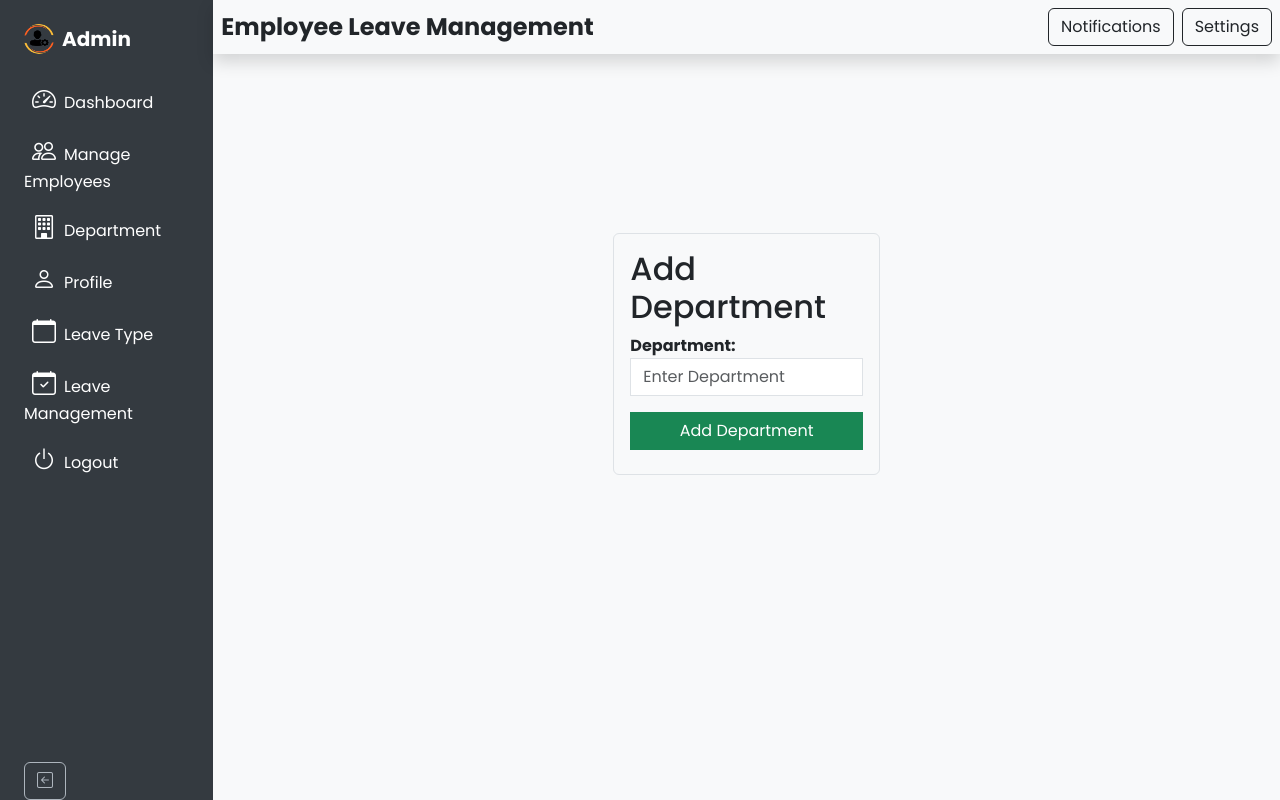
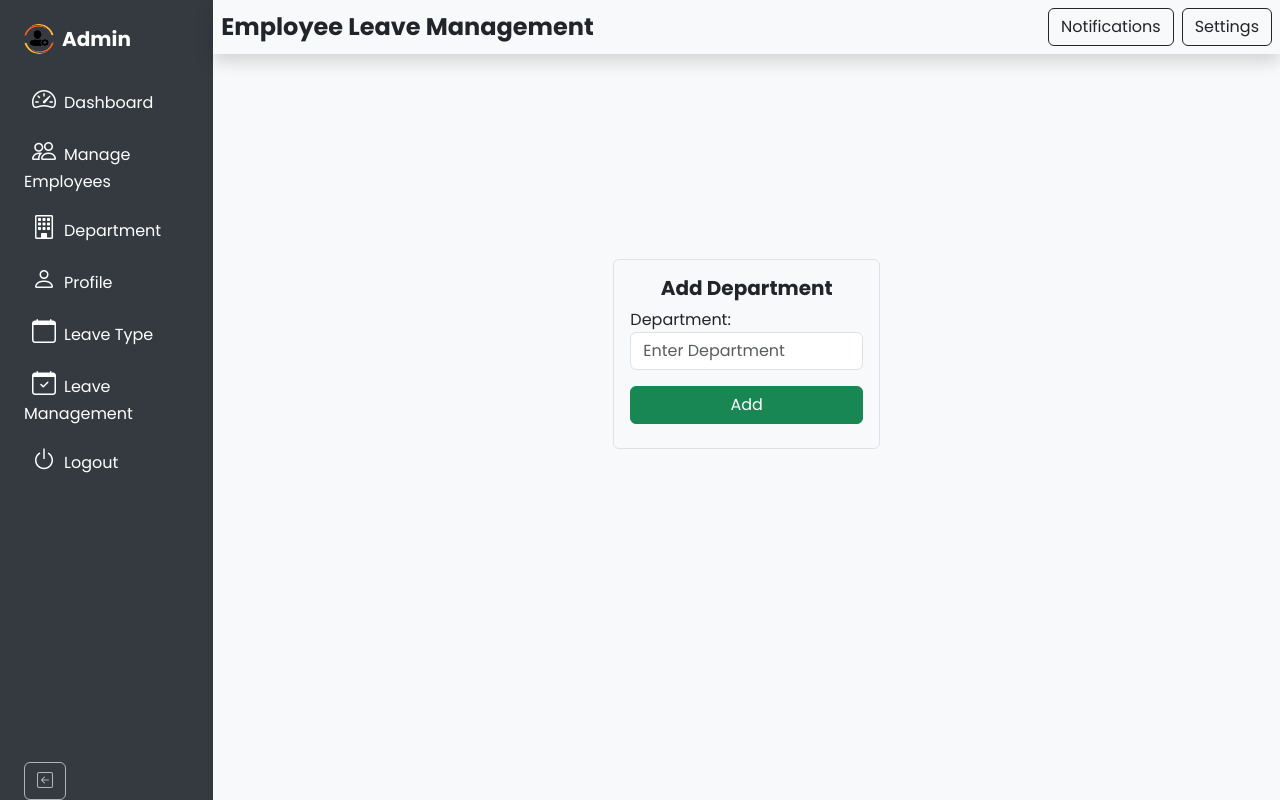
Before and after one commit to kanyijohn/Leave-Management-System, a React (Vite) app in the folder frontend/: page /dashboard/add_department in a window 1280 px wide. Built offline with nearby package versions, Linux system fonts and the light colour scheme.

Commit message:
UI/UX admin

```diff
--- a/frontend/src/Components/AddDepartment.jsx
+++ b/frontend/src/Components/AddDepartment.jsx
@@ -21,17 +21,19 @@ const AddDepartment = () => {
   return (
     <div className='d-flex justify-content-center align-items-center h-75'>
         <div className='p-3 rounded w-25 border'>
-            <h2>Add Department</h2>
+            <h5 className='text-center'><strong>Add Department</strong></h5>
             <form onSubmit={handleSubmit}>
                 <div className='mb-3'>
-                    <label htmlFor="department"><strong>Department:</strong></label>
+                    <label htmlFor="department">Department:</label>
                     <input type="text" name='department' placeholder='Enter Department'
-                     onChange={(e) => setDepartment(e.target.value)} className='form-control rounded-0'/>
+                     onChange={(e) => setDepartment(e.target.value)} className='form-control rounded'
+                     />
                 </div>
-                <button className='btn btn-success w-100 rounded-0 mb-2'>Add Department</button>
+                <button className='btn btn-success w-100 rounded mb-2'>Add</button>
             </form>
         </div>
     </div>
+
   )
 }
 
--- a/frontend/src/Components/AddEmployee.jsx
+++ b/frontend/src/Components/AddEmployee.jsx
@@ -129,8 +129,10 @@ const AddEmployee = () => {
             </select>
           </div>
           <div className="col-12">
-            <button type="submit" className="btn btn-primary w-100">
-              Add Employee
+
+            <button type="submit" className="btn btn-success w-100 rounded mb-2">
+
+              Add
             </button>
           </div>
         </form>
--- a/frontend/src/Components/EditEmployee.jsx
+++ b/frontend/src/Components/EditEmployee.jsx
@@ -113,8 +113,8 @@ const EditEmployee = () => {
           </div>
 
           <div className="col-12">
-            <button type="submit" className="btn btn-primary w-100">
-              Edit Employee
+            <button type="submit" className="btn btn-success w-100 rounded mb-2">
+              Edit
             </button>
           </div>
         </form>
--- a/frontend/src/Components/Login.jsx
+++ b/frontend/src/Components/Login.jsx
@@ -29,7 +29,7 @@ const Login = () => {
   return (
     <div className="login">
     <div className="d-flex justify-content-center align-items-center vh-100 bg-light">
-      <div className="p-4 rounded shadow-lg bg-white" style={{ width: '500px' }}>
+      <div className="p-4 rounded shadow-lg bg-white" style={{ width: '470px' }}>
         <div className="text-danger mb-3">
           {error && error}
         </div>
--- a/frontend/src/index.css
+++ b/frontend/src/index.css
@@ -4,6 +4,10 @@
 /* Apply Poppins font to the body */
 body {
   font-family: 'Poppins', sans-serif;
+}
+
+.login {
+  background-color: #E2E8F0;
 }
 
 /* Dashboard styles */
@@ -60,3 +64,8 @@ body {
 .collapsed .d-none {
   display: none !important;
 }
+
+. {
+  background-color: #495057;
+  color: whitesmoke;
+}
```
